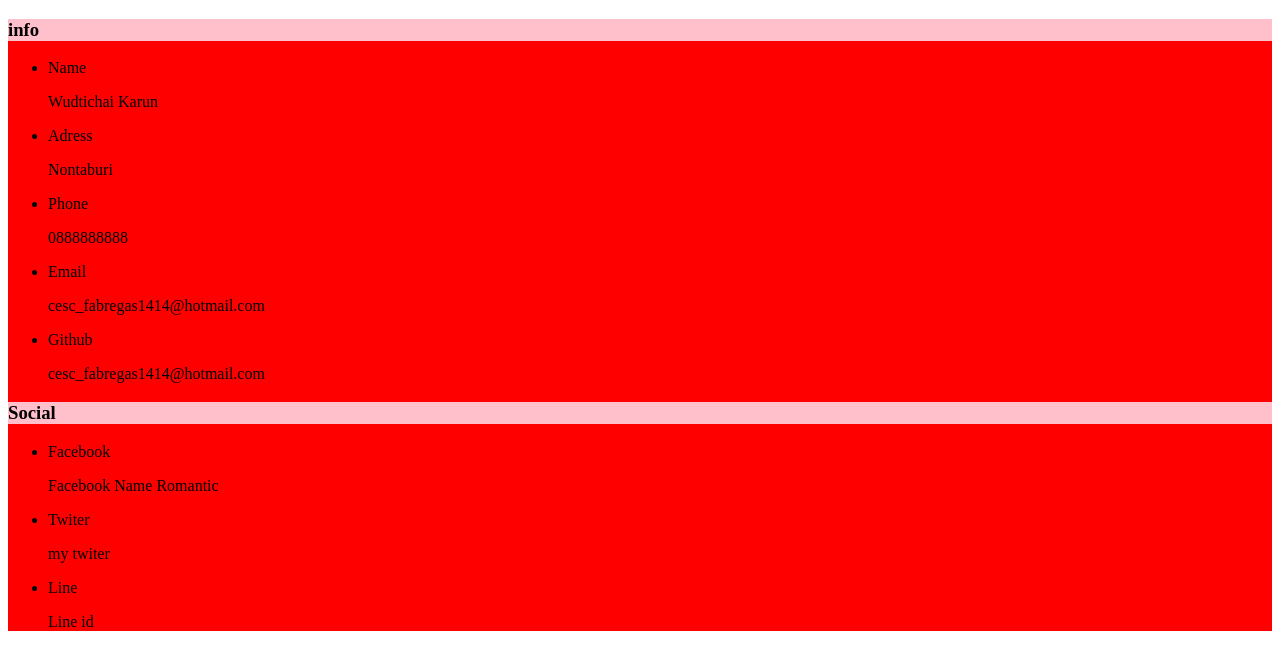
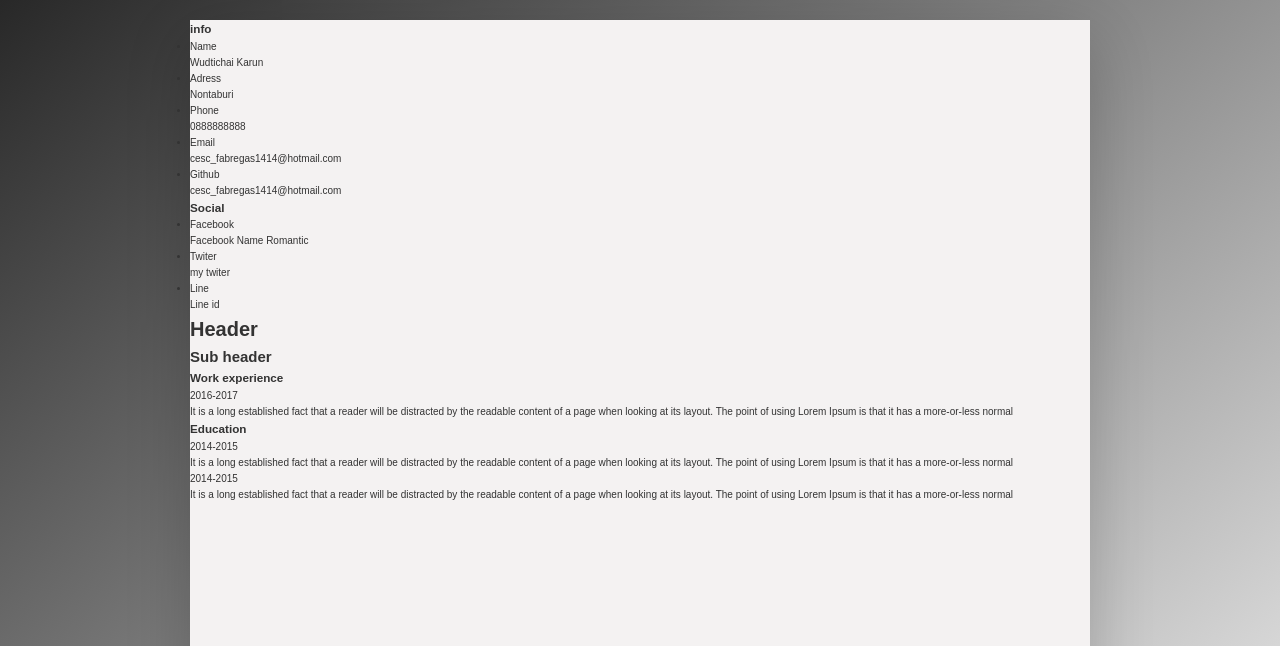
Before and after one commit to wudtichaikarun/profile, a website: page index.html in a window 1280 px wide. Shown: the top 646 px of the page. Drawn offline with Linux system fonts and the light colour scheme.

Commit message:
confing css container size and bgimage

```diff
--- a/index.html
+++ b/index.html
@@ -8,7 +8,7 @@
   <link rel="stylesheet" href="/css/main.css">
 </head>
 <body>
-
+  <div class="container">
     <div class="sidebar">
 
       <div class="image">
@@ -157,7 +157,6 @@
 
       </div>
     </div>
-
-
+  </div>
 </body>
 </html>
--- /dev/null
+++ b/sass/_base.scss
@@ -0,0 +1,51 @@
+// COLOR VARIABELS
+$color-primary: #282828;
+$color-secondary: #E1DED4;
+$color-white: #ffffff;
+
+$color-grey-light-1: #faf9f9;
+$color-grey-light-2: #f4f2f2;
+$color-grey-light-3: #f0eeee;
+$color-grey-light-4: #ccc;
+
+$color-grey-dark-1: #333;
+$color-grey-dark-2: #777;
+$color-grey-dark-3: #999;
+
+$shadow-light: 0 2rem 5rem rgba(0, 0, 0, .6);
+$shadow-dark: 0 2rem 6rem rgba(0, 0, 0, .2);
+
+// FONT VARIABLES
+$font-primary: 'Nunito', sans-serif;
+
+* {
+  margin: 0;
+  padding: 0;
+}
+
+*,
+*::before,
+*::after {
+  box-sizing: inherit;
+}
+
+html {
+  box-sizing: border-box;
+  font-size: 62.5%; // 1rem = 10px, 10px/16px = 62.5%
+}
+
+body {
+  font-family: $font-primary;
+  font-weight: 400;
+  line-height: 1.6;
+  color: $color-grey-dark-1;
+  background-image: linear-gradient(
+    to right bottom,
+    $color-primary,
+    $color-white
+  );
+  background-size: cover;
+  background-repeat: no-repeat;
+
+  min-height: 100vh;
+}
--- /dev/null
+++ b/sass/_layout.scss
@@ -0,0 +1,8 @@
+.container {
+  max-width: 90rem;
+  margin: 2rem auto;
+  background-color: $color-grey-light-2;
+  box-shadow: $shadow-dark;
+
+  min-height: 100rem;
+}
--- /dev/null
+++ b/sass/_mixins.scss
@@ -0,0 +1,19 @@
+// 1em = 16px
+@mixin respond($breakpoint) {
+  @if $breakpoint == phone {
+    // 600/16 = 37.5em
+    @media only screen and (max-width: 37.5em) { @content }; // 600px
+  }
+
+  @if $breakpoint == tab-port {
+    @media only screen and (max-width: 56.25em) { @content }; // 990px
+  }
+
+  @if $breakpoint == tab-land {
+    @media only screen and (max-width: 75em) { @content }; // 1200px
+  }
+
+  @if $breakpoint == big-desktop {
+    @media only screen and (max-width: 112.5em) { @content }; // 1800px
+  }
+}
--- a/sass/main.scss
+++ b/sass/main.scss
@@ -1,6 +1,5 @@
-.sidebar {
-  background-color: red;
-}
-h3 {
-  background-color: pink;
-}
+@import 'base';
+@import 'typography';
+@import 'components';
+@import 'mixins';
+@import 'layout';
```
Also changed, not shown: css/main.css, sass/_components.scss (added), sass/_typography.scss (added). Lines whose indentation alone changed are shown as unchanged.
